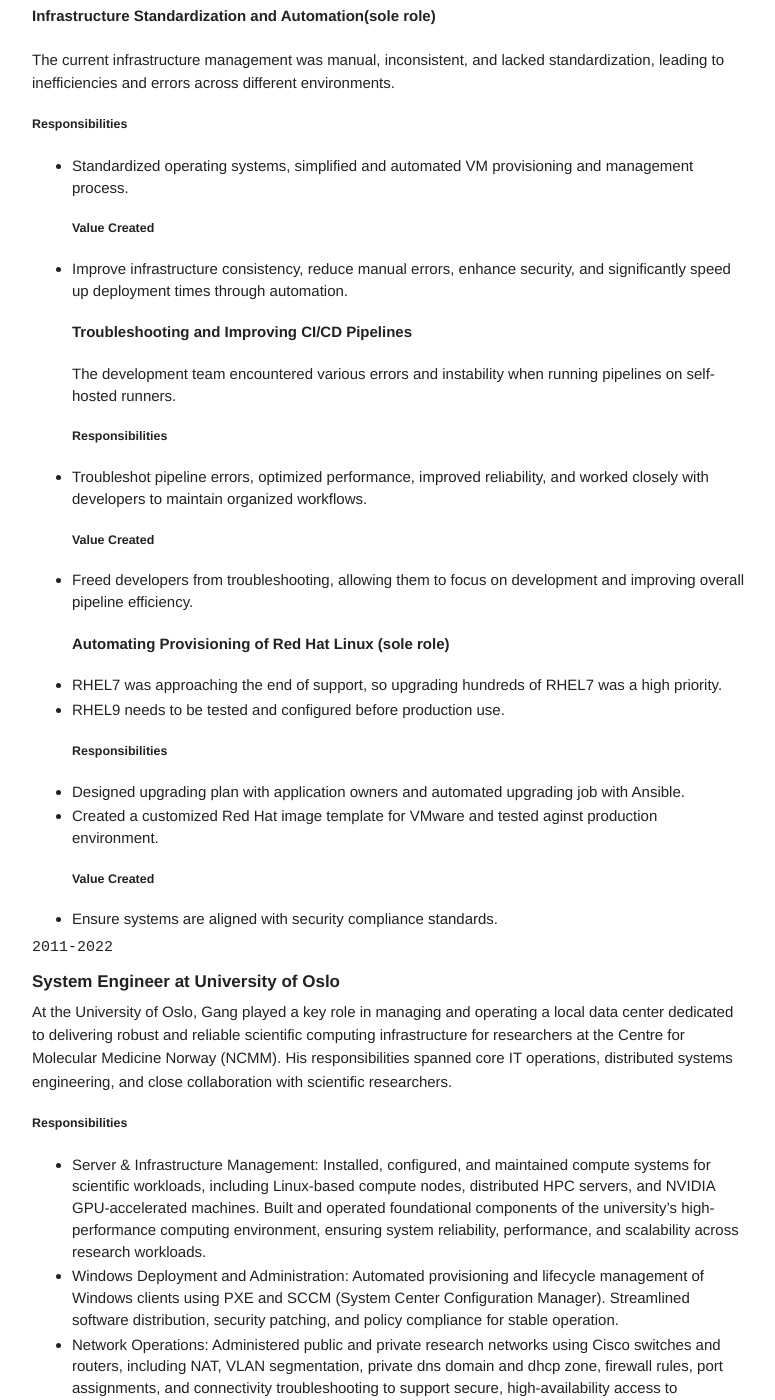
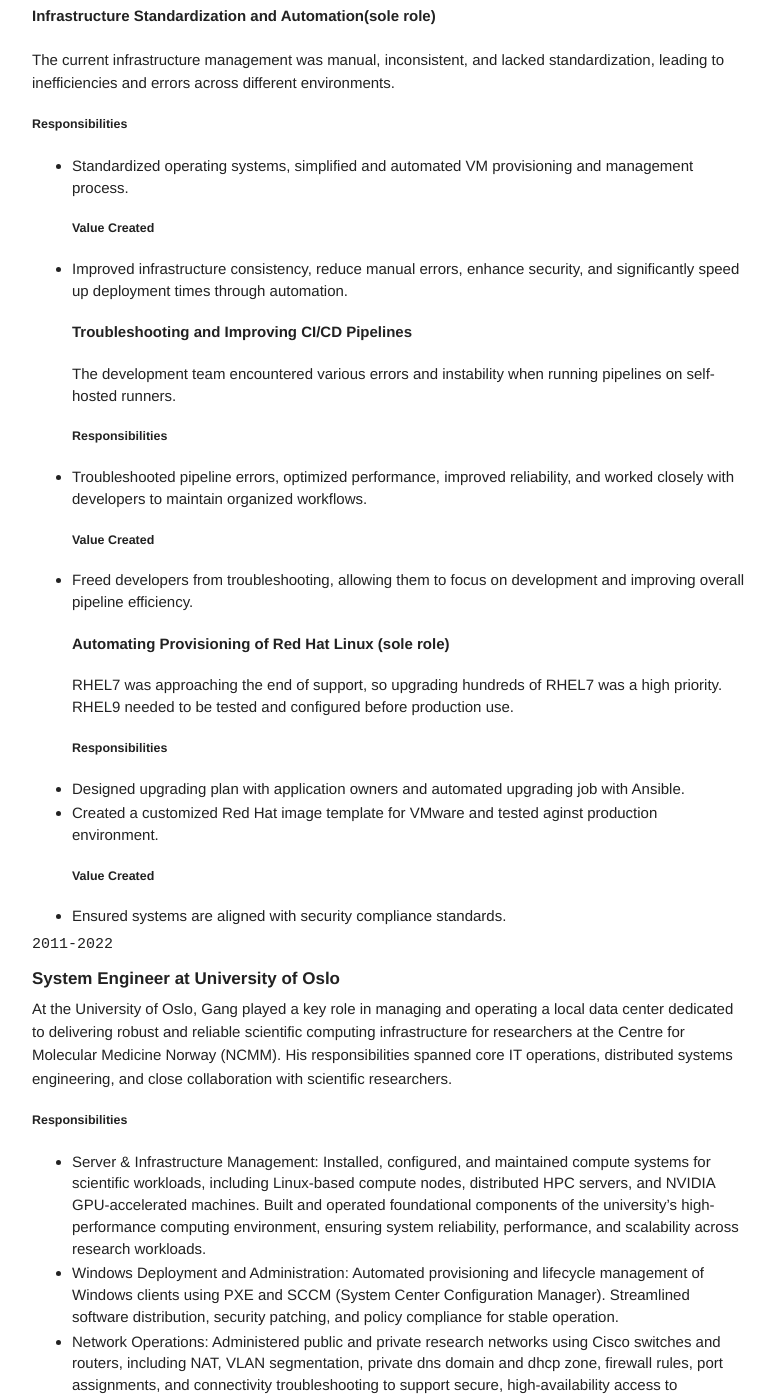
Before and after one commit to gcccheng/wugui, a Jekyll site: the page built from cvenglish.md, in a window 1280 px wide and 1400 px high, scrolled down 5958 px. Shown: the whole window, without its empty margins (118-893 px from the left). Built offline with Jekyll 4.4.1, drawn with Linux system fonts in a browser that asks for light colours.

Commit message:
Update cvenglish.md

```diff
--- a/cvenglish.md
+++ b/cvenglish.md
@@ -141,21 +141,20 @@ The current infrastructure management was manual, inconsistent, and lacked stand
 ##### Responsibilities
 - Standardized operating systems, simplified and automated VM provisioning and management process.
 ##### Value Created
-- Improve infrastructure consistency, reduce manual errors, enhance security, and significantly speed up deployment times through automation.
+- Improved infrastructure consistency, reduce manual errors, enhance security, and significantly speed up deployment times through automation.
 #### Troubleshooting and Improving CI/CD Pipelines
 The development team encountered various errors and instability when running pipelines on self-hosted runners.
 ##### Responsibilities
-- Troubleshot pipeline errors, optimized performance, improved reliability, and worked closely with developers to maintain organized workflows.
+- Troubleshooted pipeline errors, optimized performance, improved reliability, and worked closely with developers to maintain organized workflows.
 ##### Value Created
 - Freed developers from troubleshooting, allowing them to focus on development and improving overall pipeline efficiency.
 #### Automating Provisioning of Red Hat Linux (sole role)
-- RHEL7 was approaching the end of support, so upgrading hundreds of RHEL7 was a high priority.
-- RHEL9 needs to be tested and configured before production use.
+RHEL7 was approaching the end of support, so upgrading hundreds of RHEL7 was a high priority. RHEL9 needed to be tested and configured before production use.
 ##### Responsibilities
 - Designed upgrading plan with application owners and automated upgrading job with Ansible.
 - Created a customized Red Hat image template for VMware and tested aginst production environment.
 ##### Value Created
-- Ensure systems are aligned with security compliance standards.
+- Ensured systems are aligned with security compliance standards.
 
 `2011-2022`
 
```
